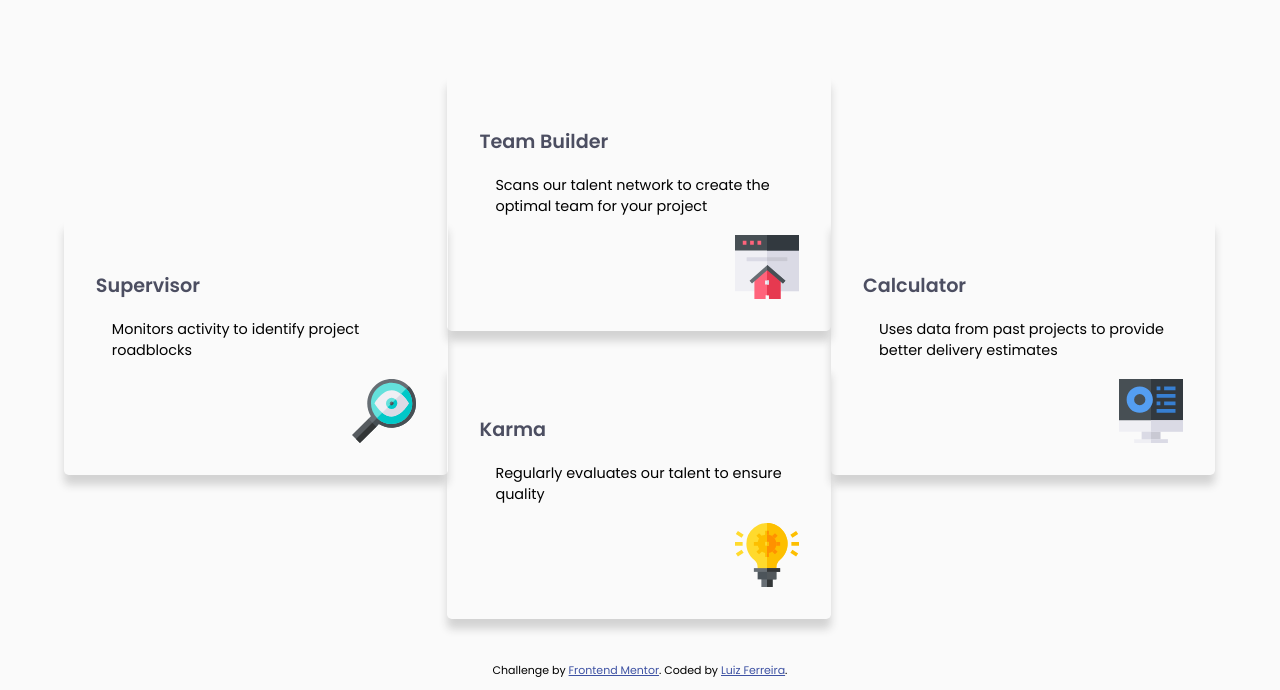
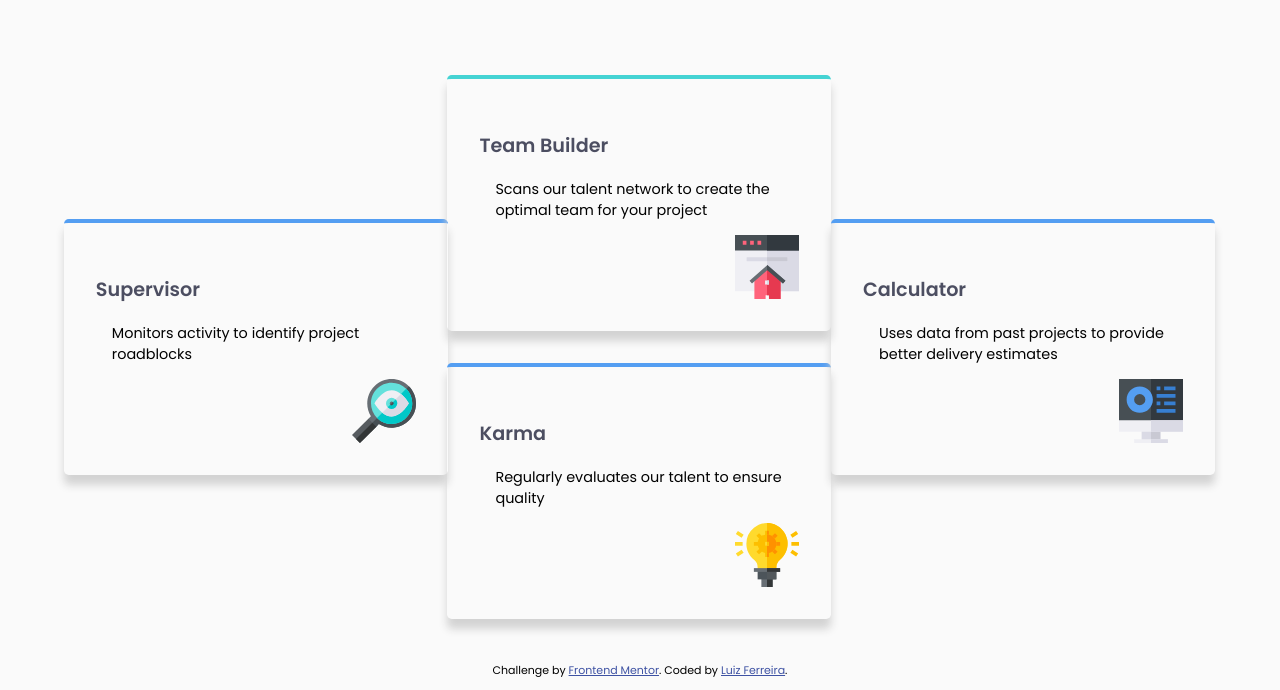
Before and after one commit to luizsfer/four-card-feature-section-master, a plain HTML site: page index.html in a window 1280 px wide. Shown: the part 194-884 px from the top of the page. Drawn offline with Linux system fonts and the light colour scheme.

Commit message:
Box-card border top color add

```diff
--- a/style.css
+++ b/style.css
@@ -80,3 +80,19 @@ header p {
     right: 2rem;
     bottom: 2rem;
 }
+
+.box-card:first-child {
+    border-top: 4px solid hsl(180, 62%, 55%);
+}
+
+.box-card:nth-child(2) {
+    border-top: 4px solid hsl(0, 78%, 62%);
+}
+
+.box-card:nth-child(3) {
+    border-top: 4px solid hsl(34, 97%, 64%);
+}
+
+.box-card:last-child {
+    border-top: 4px solid hsl(212, 86%, 64%);
+}
```
